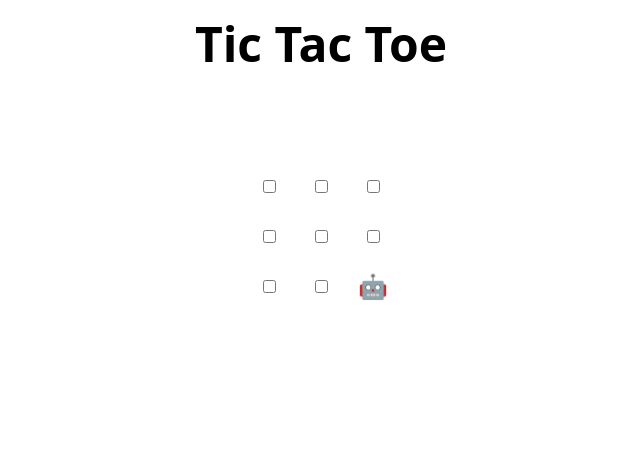
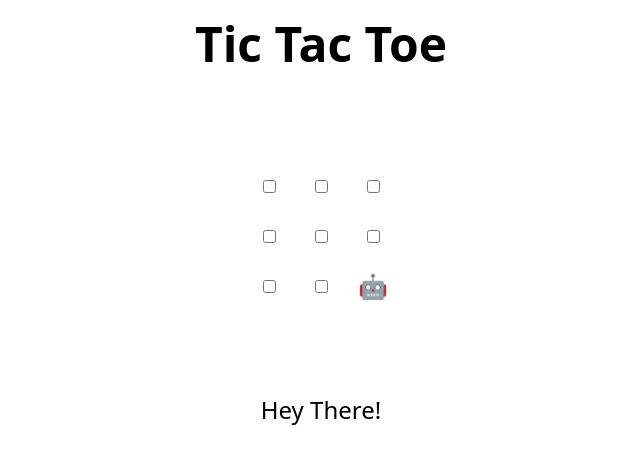
Before and after one commit to adarshsankarrs/MLSA-Task2, a plain HTML site: page index.html in a window 1280 px wide. Shown: the whole page, without its empty margins (319-959 px from the left). Drawn offline with Linux system fonts and the light colour scheme.

Commit message:
Update index.html
Adarsh Sankar - MLSA

```diff
--- a/index.html
+++ b/index.html
@@ -47,6 +47,7 @@
   </tr>
 </table>
 
+<p>Hey There!<p>
 <h2 hidden>Game over, refresh to play again 🧑‍💻 🤖!</h2>
 
 <script>
```
